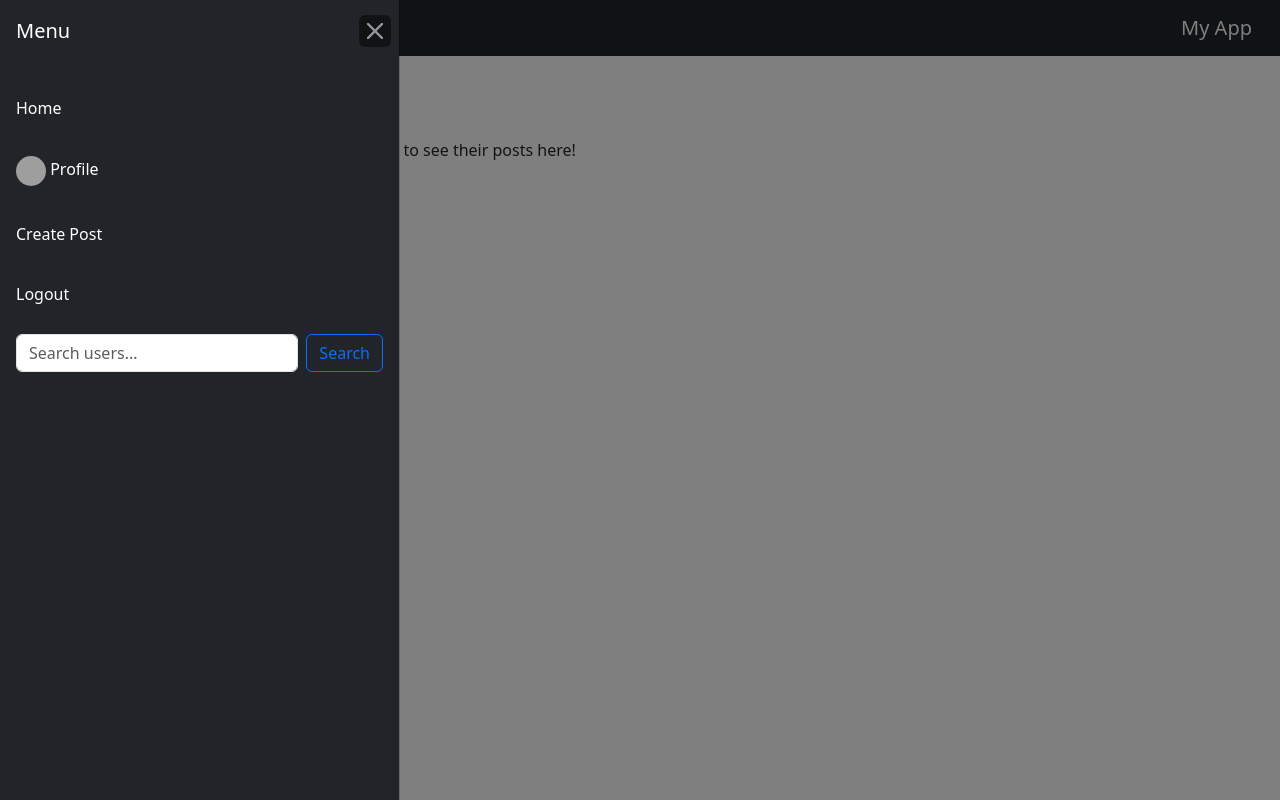
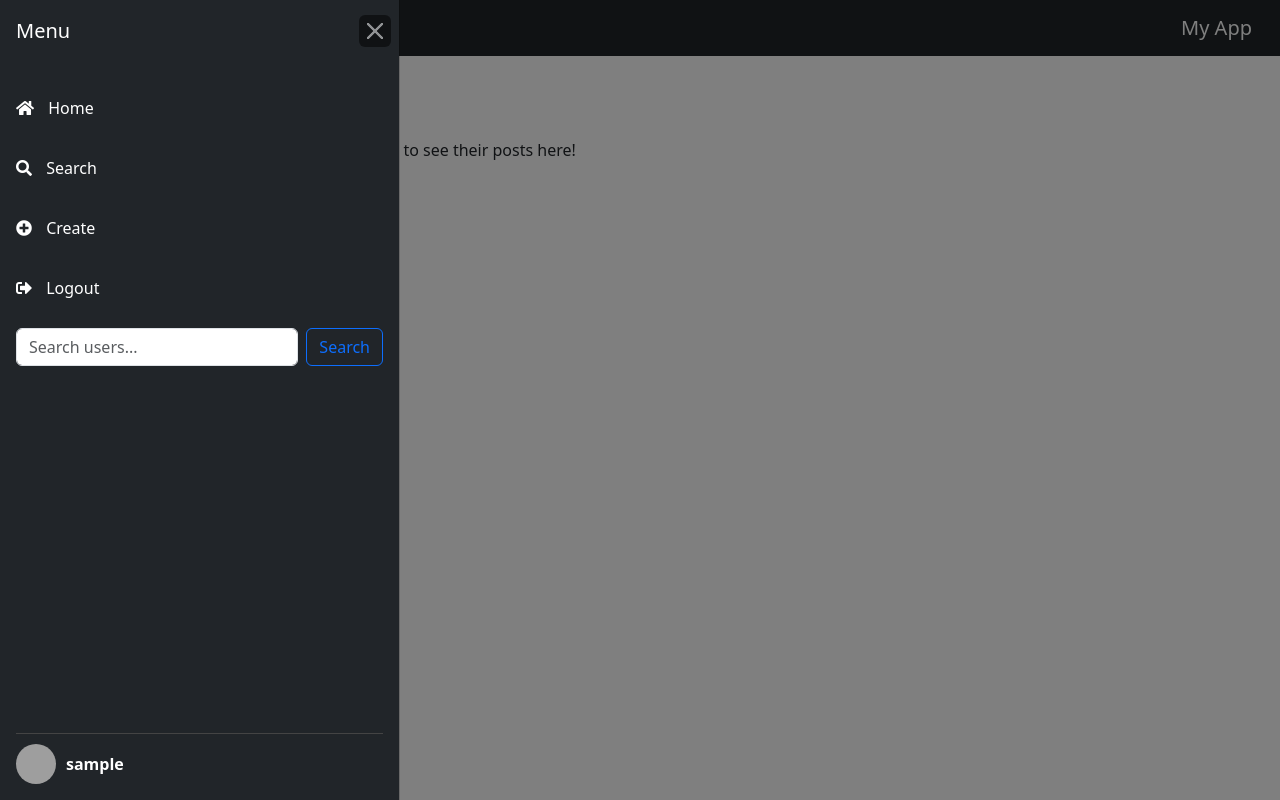
Before and after one commit to yeeheng12/WebApp2, a Flask app: page / in a window 1280 px wide, after a click that opens the changed part. Run offline with Flask 3, Linux system fonts and the light colour scheme; the visitor is signed in with stand-in values (Sample User, id 1); data that the repository does not hold is empty; some libraries are stand-ins or nearby versions; grey boxes are pictures that could not be loaded.

Commit message:
Update base.html

```diff
--- a/app/templates/base.html
+++ b/app/templates/base.html
@@ -11,16 +11,19 @@
   <link href="https://cdn.jsdelivr.net/npm/bootstrap@5.3.3/dist/css/bootstrap.min.css" rel="stylesheet"
     integrity="sha384-QWTKZyjpPEjISv5WaRU9OFeRpok6YctnYmDr5pNlyT2bRjXh0JMhjY6hW+ALEwIH" crossorigin="anonymous">
 
+  <!-- Font Awesome for Icons -->
+  <link rel="stylesheet" href="https://cdnjs.cloudflare.com/ajax/libs/font-awesome/5.15.4/css/all.min.css">
+
   <!-- Title -->
   <title>{% block title %}Social Media{% endblock %}</title>
 
   <style>
     .content-container {
-      margin-top: 70px; /* Adjust to avoid overlapping navbar */
+      margin-top: 70px;
       padding: 20px;
     }
 
-    /* Sidebar offcanvas full height */
+    /* Sidebar Styling */
     .offcanvas {
       height: 100vh;
       width: 250px;
@@ -31,18 +34,36 @@
       flex-direction: column;
     }
 
-    /* Ensure alert messages are easily visible */
-    .alert-dismissible {
-      z-index: 1050;
-    }
-
-    /* Additional styling for sidebar and body */
     .offcanvas-header .btn-close-white {
       background-color: #fff;
     }
 
     .offcanvas-nav-item {
       padding: 10px 0;
+      display: flex;
+      align-items: center;
+    }
+
+    .offcanvas-nav-item i {
+      margin-right: 10px;
+    }
+
+    .sidebar-footer {
+      margin-top: auto;
+      display: flex;
+      align-items: center;
+      border-top: 1px solid #444;
+      padding-top: 10px;
+    }
+
+    .sidebar-footer img {
+      border-radius: 50%;
+      width: 40px;
+      height: 40px;
+    }
+
+    .sidebar-footer .username {
+      margin-left: 10px;
     }
 
     .search-form {
@@ -72,21 +93,25 @@
     <div class="offcanvas-body">
       <ul class="navbar-nav flex-column">
         <li class="nav-item offcanvas-nav-item">
-          <a class="nav-link text-white" href="{{ url_for('home') }}">Home</a>
+          <a class="nav-link text-white" href="{{ url_for('home') }}">
+            <i class="fas fa-home"></i> Home
+          </a>
+        </li>
+        <li class="nav-item offcanvas-nav-item">
+          <a class="nav-link text-white" href="{{ url_for('search') }}">
+            <i class="fas fa-search"></i> Search
+          </a>
         </li>
         {% if current_user.is_authenticated %}
         <li class="nav-item offcanvas-nav-item">
-          <a class="nav-link text-white" href="{{ url_for('profile', username=current_user.username) }}">
-            <!-- User Avatar -->
-            <img src="{{ current_user.get_avatar() }}" class="rounded-circle" width="30" height="30" alt="{{ current_user.username }}'s Avatar">
-            Profile
+          <a class="nav-link text-white" href="{{ url_for('create_post') }}">
+            <i class="fas fa-plus-circle"></i> Create
           </a>
         </li>
         <li class="nav-item offcanvas-nav-item">
-          <a class="nav-link text-white" href="{{ url_for('create_post') }}">Create Post</a>
-        </li>
-        <li class="nav-item offcanvas-nav-item">
-          <a class="nav-link text-white" href="{{ url_for('logout') }}">Logout</a>
+          <a class="nav-link text-white" href="{{ url_for('logout') }}">
+            <i class="fas fa-sign-out-alt"></i> Logout
+          </a>
         </li>
         <form class="d-flex search-form" method="GET" action="{{ url_for('search') }}">
           <input class="form-control me-2" type="search" name="q" placeholder="Search users..." aria-label="Search">
@@ -94,13 +119,27 @@
         </form>
         {% else %}
         <li class="nav-item offcanvas-nav-item">
-          <a class="nav-link text-white" href="{{ url_for('login') }}">Login</a>
+          <a class="nav-link text-white" href="{{ url_for('login') }}">
+            <i class="fas fa-sign-in-alt"></i> Login
+          </a>
         </li>
         <li class="nav-item offcanvas-nav-item">
-          <a class="nav-link text-white" href="{{ url_for('register') }}">Register</a>
+          <a class="nav-link text-white" href="{{ url_for('register') }}">
+            <i class="fas fa-user-plus"></i> Register
+          </a>
         </li>
         {% endif %}
       </ul>
+
+      <!-- Footer with User Avatar -->
+      {% if current_user.is_authenticated %}
+      <div class="sidebar-footer">
+        <img src="{{ current_user.get_avatar() }}" alt="{{ current_user.username }}'s Avatar">
+        <div class="username">
+          <strong>{{ current_user.username }}</strong>
+        </div>
+      </div>
+      {% endif %}
     </div>
   </div>
 
```
